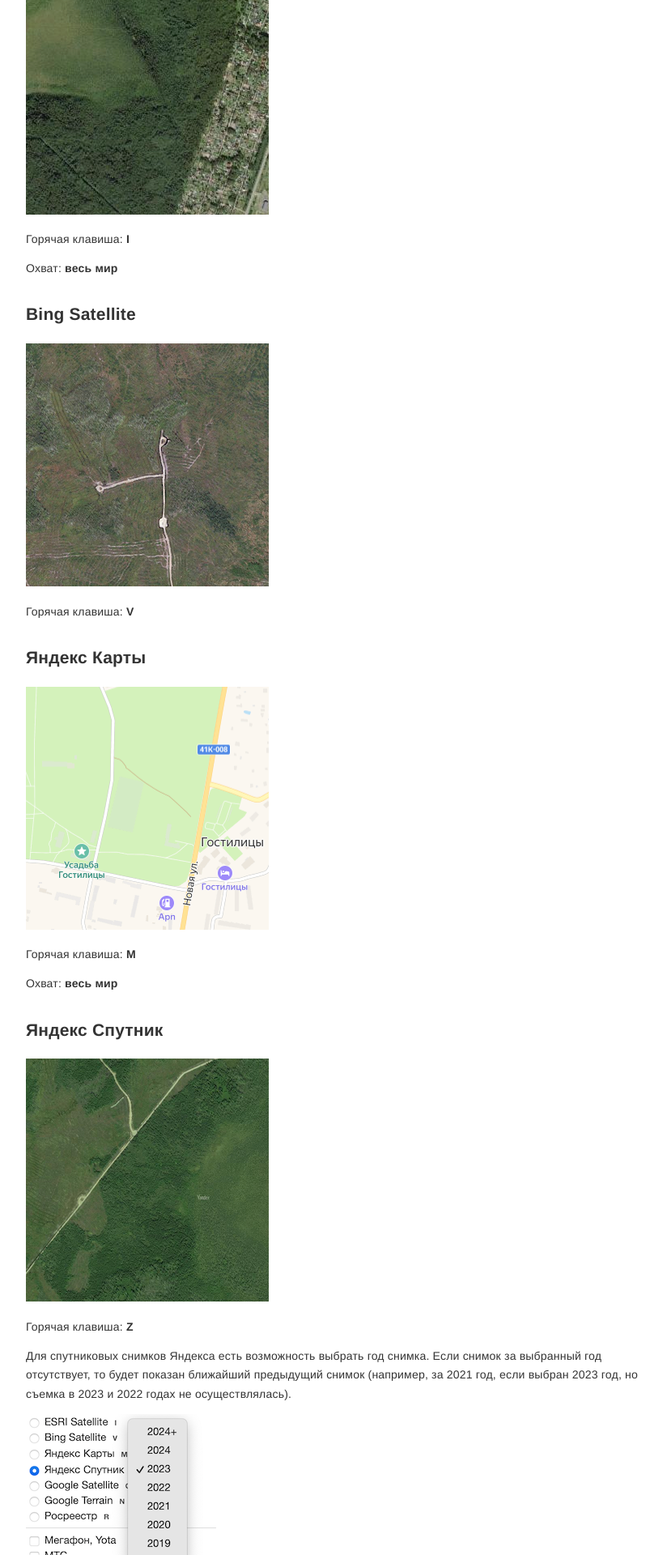
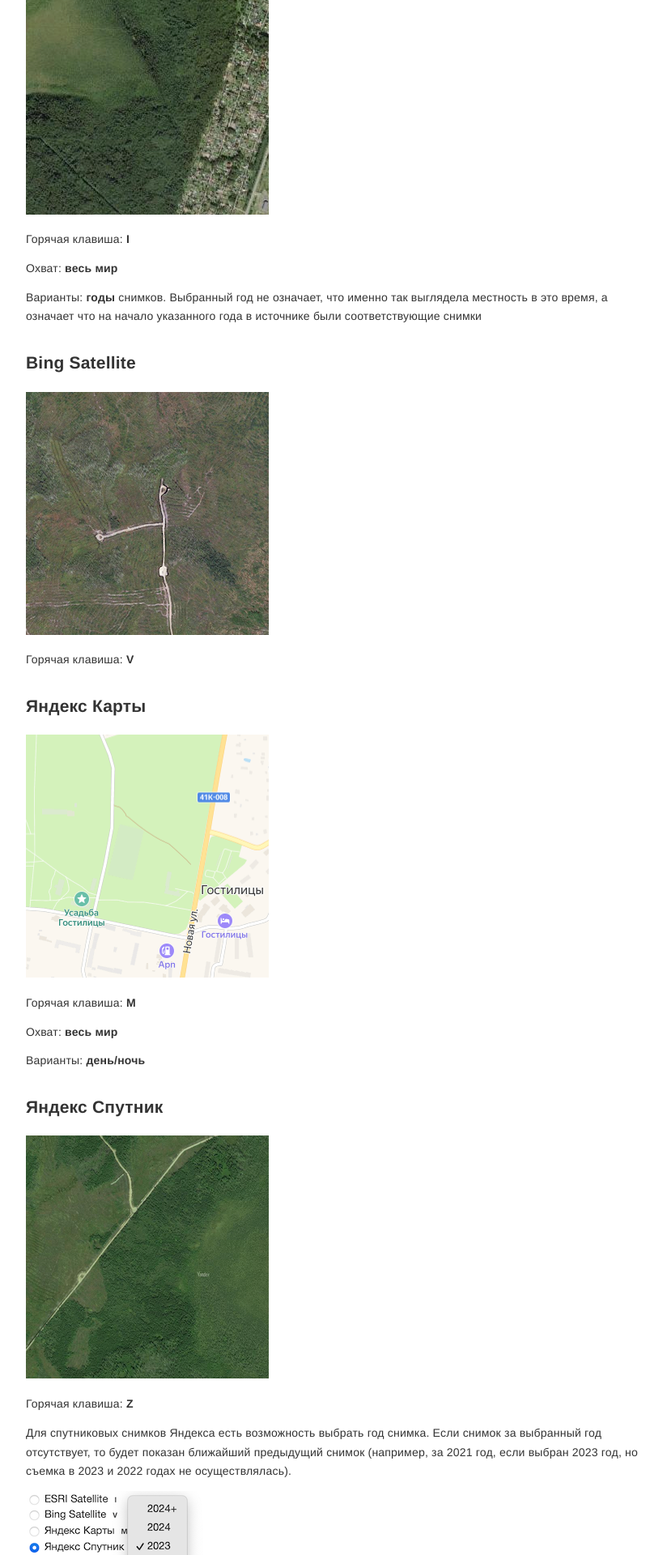
Before and after one commit to extremum-search-and-rescue/help.gis, a Jekyll site: the page built from _posts/2023-06-12-ui-maps-and-layers.md, in a window 1280 px wide. Shown: the part 3080-5000 px from the top of the page at 81% size, without its empty margins (223-1042 px from the left). Built offline with Jekyll 4.4.1, drawn with Linux system fonts in a browser that asks for light colours.

Commit message:
Update 2023-06-12-ui-maps-and-layers.md

```diff
--- a/_posts/2023-06-12-ui-maps-and-layers.md
+++ b/_posts/2023-06-12-ui-maps-and-layers.md
@@ -74,6 +74,8 @@ redirect_from:
 
 Охват: **весь мир**
 
+Варианты: **годы** снимков. Выбранный год не означает, что именно так выглядела местность в это время, а означает что на начало указанного года в источнике были соответствующие снимки
+
 ### Bing Satellite
 ![Bing Satellite](/assets/images/ui-maps-and-layers/bing-satellite.png)
 
@@ -85,6 +87,8 @@ redirect_from:
 Горячая клавиша: **M**
 
 Охват: **весь мир**
+
+Варианты: **день/ночь**
 
 ### Яндекс Спутник
 ![Yandex Satellite](/assets/images/ui-maps-and-layers/yandex-satellite.png)
```
